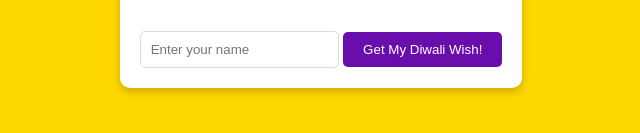
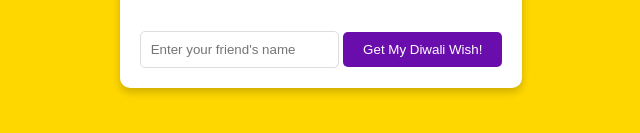
Before and after one commit to Ch-Nihar/diwali-wish, a plain HTML site: page index.html in a window 1280 px wide. Both pictures are taken after a click on the button "Make your Message". Shown: the part 433-566 px from the top of the page, 319-959 px from the left. Drawn offline with Linux system fonts and the light colour scheme.

Commit message:
Update index.html

```diff
--- a/index.html
+++ b/index.html
@@ -63,7 +63,7 @@
         <!-- Form for entering name and generating link, initially hidden -->
         <div id="formContainer" style="display: none;">
             <div class="input-field">
-                <input type="text" id="nameInput" placeholder="Enter your name" />
+                <input type="text" id="nameInput" placeholder="Enter your friend's name" />
                 <button onclick="generateLink()">Get My Diwali Wish!</button>
             </div>
         </div>
```
